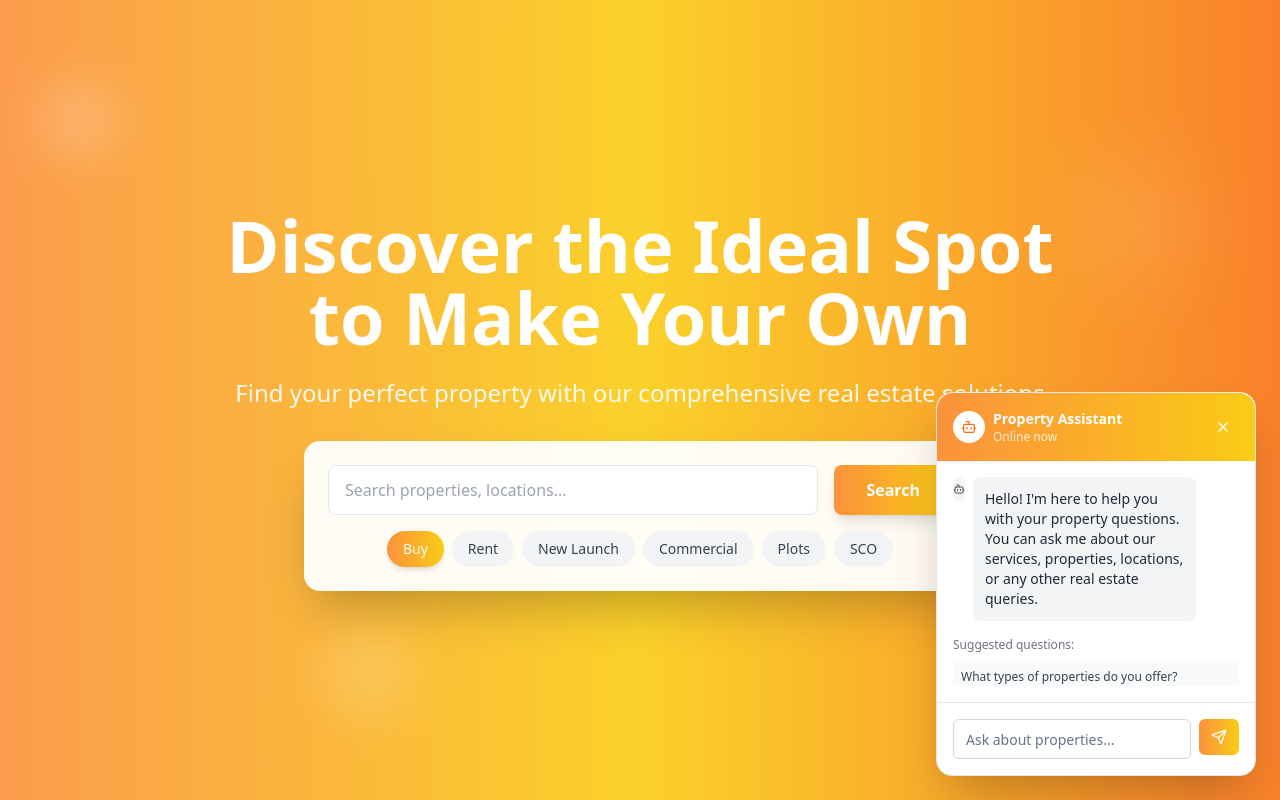
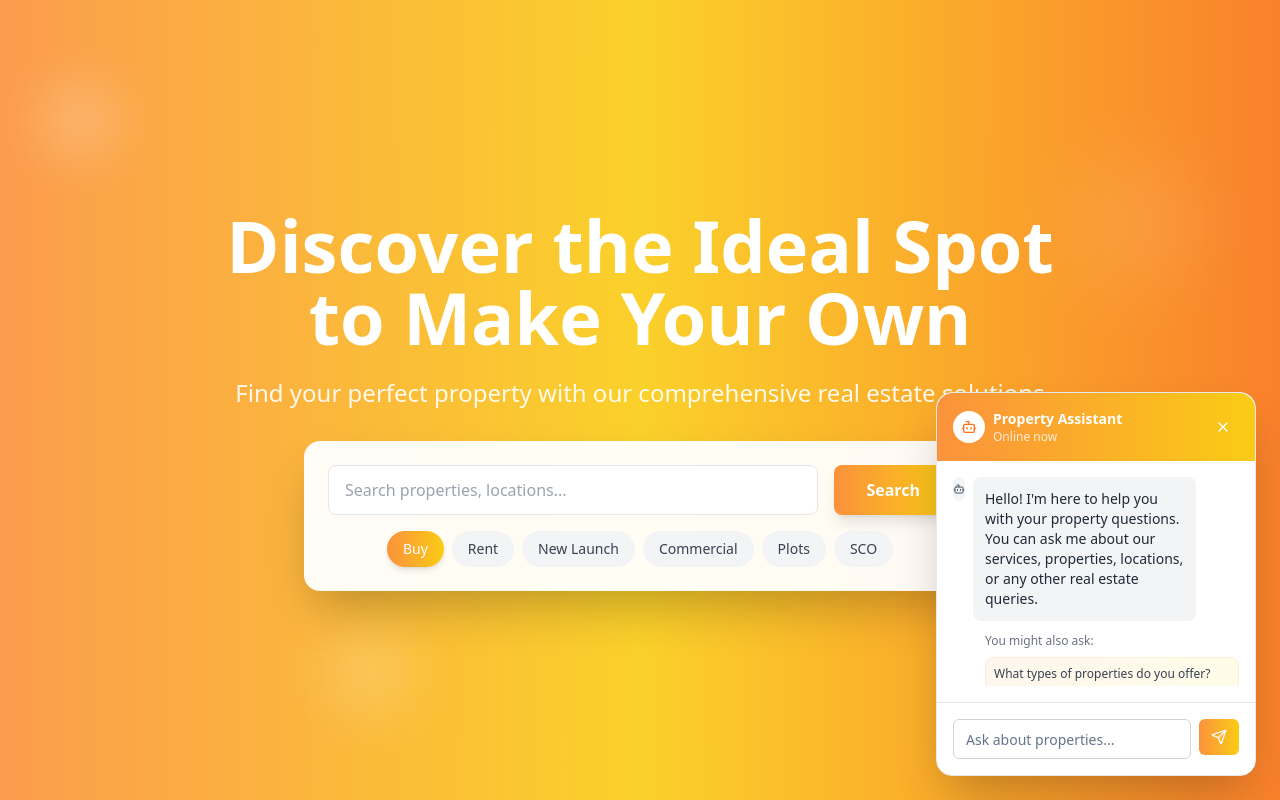
Before and after one commit to krishna-100acress/color-chat-whisper, a React (Vite) app: page / in a window 1280 px wide. Both pictures are taken after a click on the button 1228 px from the left and 748 px from the top of the page. Shown: the top 800 px of the page. Built offline with nearby package versions, Linux system fonts and the light colour scheme.

Commit message:
Add suggested questions after answers
Include a list of suggested questions after each chatbot answer.

```diff
--- a/src/components/Chatbot.tsx
+++ b/src/components/Chatbot.tsx
@@ -146,6 +146,11 @@ const Chatbot = () => {
     "What are your upcoming projects?"
   ];
 
+  const getRandomSuggestions = () => {
+    const shuffled = [...predefinedFAQs].sort(() => 0.5 - Math.random());
+    return shuffled.slice(0, 3).map(faq => faq.question);
+  };
+
   return (
     <div className="fixed bottom-6 right-6 z-50">
       {/* Chat Button */}
@@ -185,11 +190,9 @@ const Chatbot = () => {
           {/* Messages */}
           <ScrollArea className="flex-1 p-4">
             <div className="space-y-4">
-              {messages.map((message) => (
-                <div
-                  key={message.id}
-                  className={`flex ${message.isUser ? 'justify-end' : 'justify-start'}`}
-                >
+              {messages.map((message, index) => (
+                <div key={message.id}>
+                  <div className={`flex ${message.isUser ? 'justify-end' : 'justify-start'}`}>
                     <div className={`flex items-start space-x-2 max-w-[85%] ${message.isUser ? 'flex-row-reverse space-x-reverse' : ''}`}>
                       <div className={`w-6 h-6 rounded-full flex items-center justify-center ${
                         message.isUser
@@ -210,24 +213,25 @@ const Chatbot = () => {
                       </div>
                     </div>
                   </div>
-              ))}
-            </div>
 
-            {/* Suggested Questions */}
-            {messages.length === 1 && (
-              <div className="mt-4 space-y-2">
-                <p className="text-xs text-gray-500 mb-2">Suggested questions:</p>
-                {suggestedQuestions.map((question, index) => (
+                  {/* Show suggested questions after bot responses */}
+                  {!message.isUser && (
+                    <div className="mt-3 ml-8 space-y-2">
+                      <p className="text-xs text-gray-500 mb-2">You might also ask:</p>
+                      {(index === 0 ? suggestedQuestions : getRandomSuggestions()).map((question, qIndex) => (
                         <button
-                    key={index}
+                          key={qIndex}
                           onClick={() => setInputValue(question)}
-                    className="block w-full text-left text-xs p-2 bg-gray-50 hover:bg-gray-100 rounded-lg transition-colors duration-200 text-gray-700"
+                          className="block w-full text-left text-xs p-2 bg-gradient-to-r from-orange-50 to-yellow-50 hover:from-orange-100 hover:to-yellow-100 rounded-lg transition-colors duration-200 text-gray-700 border border-orange-100"
                         >
                           {question}
                         </button>
                       ))}
                     </div>
                   )}
+                </div>
+              ))}
+            </div>
           </ScrollArea>
 
           {/* Input */}
```
Lines whose indentation alone changed are shown as unchanged.
